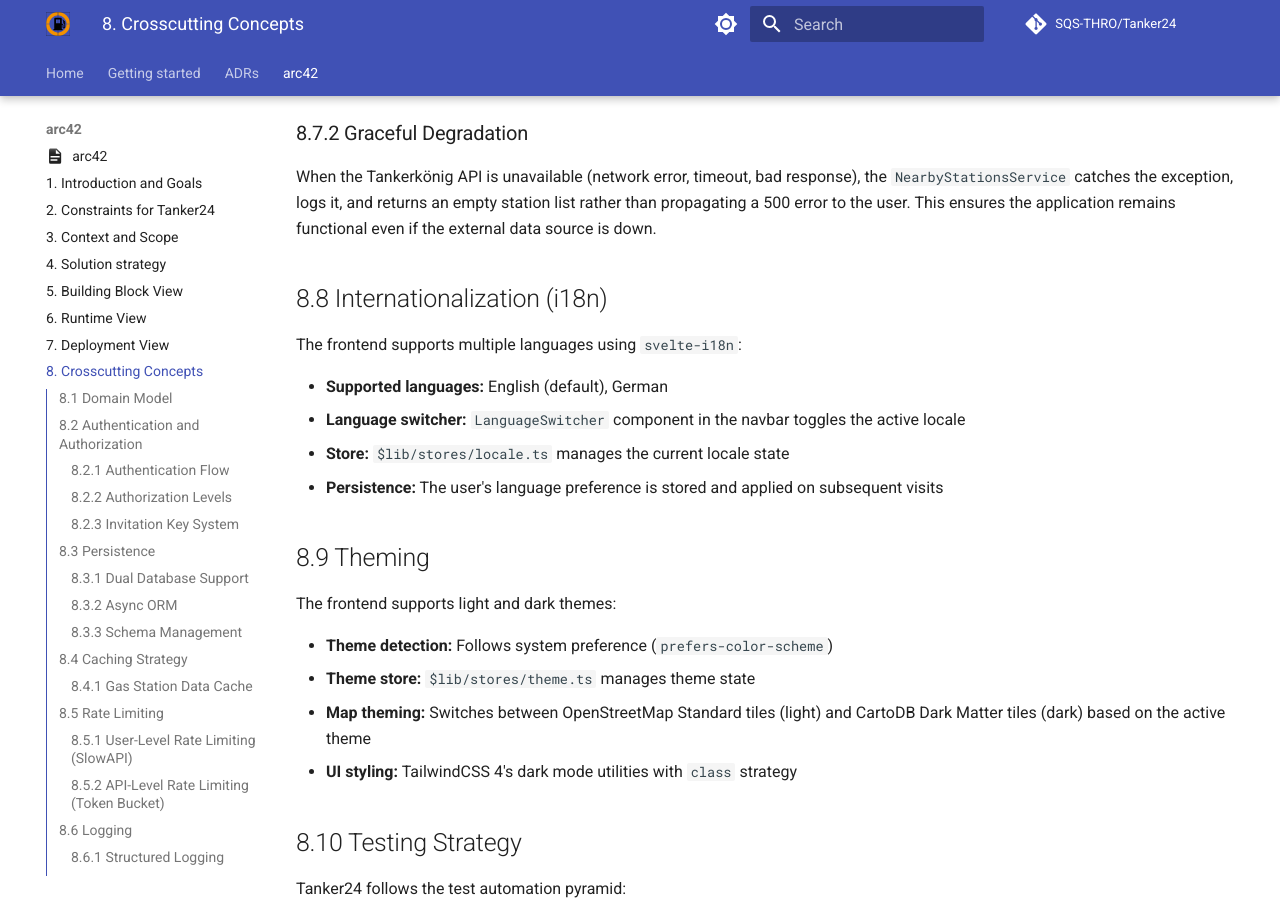
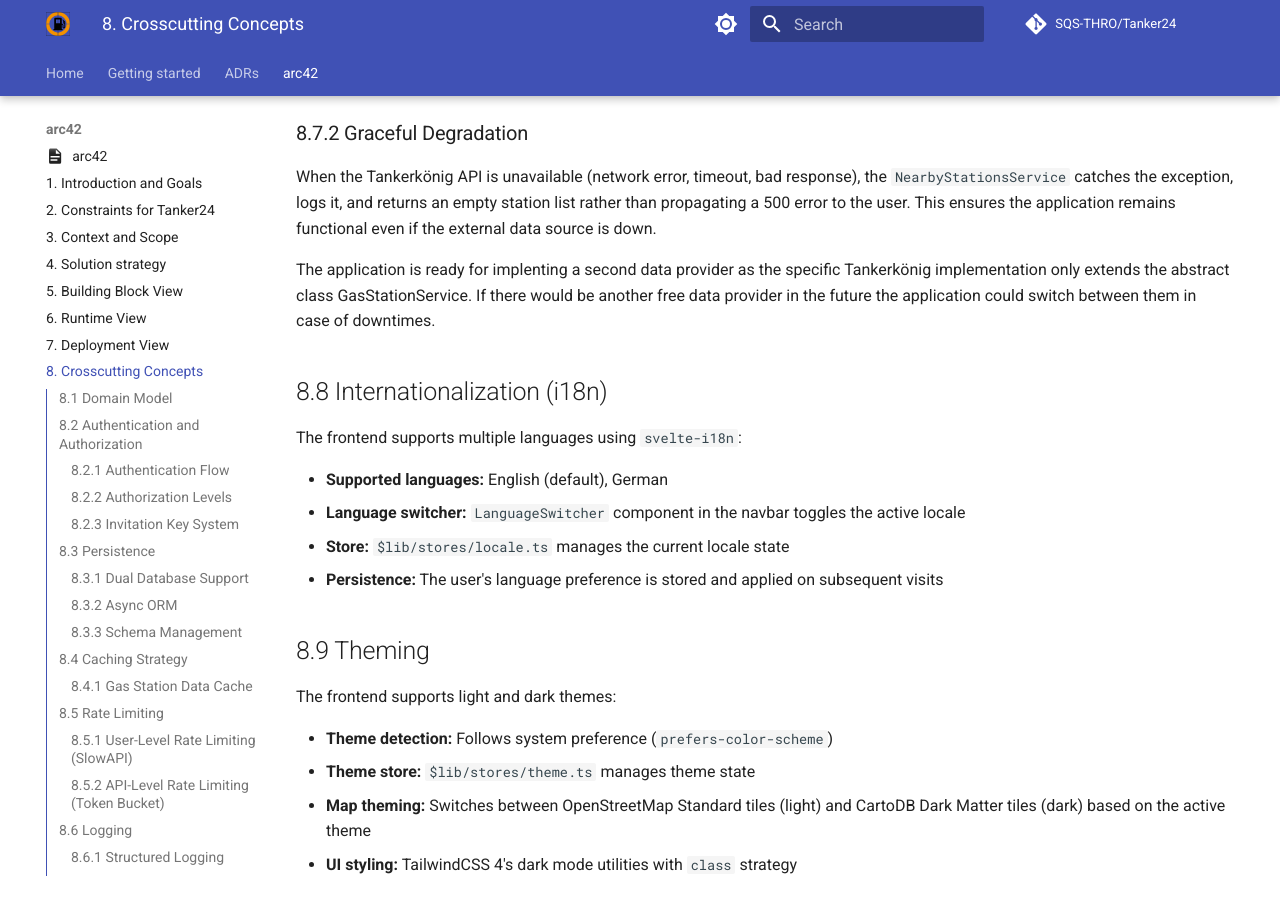
Before and after one commit to SQS-THRO/Tanker24, an MkDocs documentation site: the page built from docs/arc42/08_crosscutting_concepts.md, in a window 1280 px wide and 900 px high, scrolled down 4328 px. Built offline with MkDocs 1.6.1 and Material for MkDocs 9.7.7, drawn with Linux system fonts in a browser that asks for light colours; comment, search, counter and statistics services are not loaded; some of the changed text lies outside the part shown.

Commit message:
#225 highlighted feature

```diff
--- a/docs/arc42/08_crosscutting_concepts.md
+++ b/docs/arc42/08_crosscutting_concepts.md
@@ -7,7 +7,7 @@
 - **User**: Authenticated driver who owns cars and tracks fueling history.
 - **Car**: A vehicle associated with a user, identified by license plate.
 - **FuelType**: Enumeration of fuel types (Diesel, E5, E10).
-- **HistoryRecord**: A single fueling event with timestamp, mileage, price, liters, and fuel type.
+- **HistoryRecord**: A single fueling event with timestamp, mileage, price, liters, fuel type and a reference to the used gas station.
 - **Station**: Cached gas station data from the external Tankerkönig API with spatial metadata.
 
 The complete data model is documented in the [Entity-Relationship Model](../er-model.md) and in [Section 5.2.4](05_building_block_view.md#524-data-model-orm).
@@ -144,6 +144,8 @@
 
 When the Tankerkönig API is unavailable (network error, timeout, bad response), the `NearbyStationsService` catches the exception, logs it, and returns an empty station list rather than propagating a 500 error to the user. This ensures the application remains functional even if the external data source is down.
 
+The application is ready for implenting a second data provider as the specific Tankerkönig implementation only extends the abstract class GasStationService. If there would be another free data provider in the future the application could switch between them in case of downtimes.
+
 ## 8.8 Internationalization (i18n)
 
 The frontend supports multiple languages using `svelte-i18n`:
```
